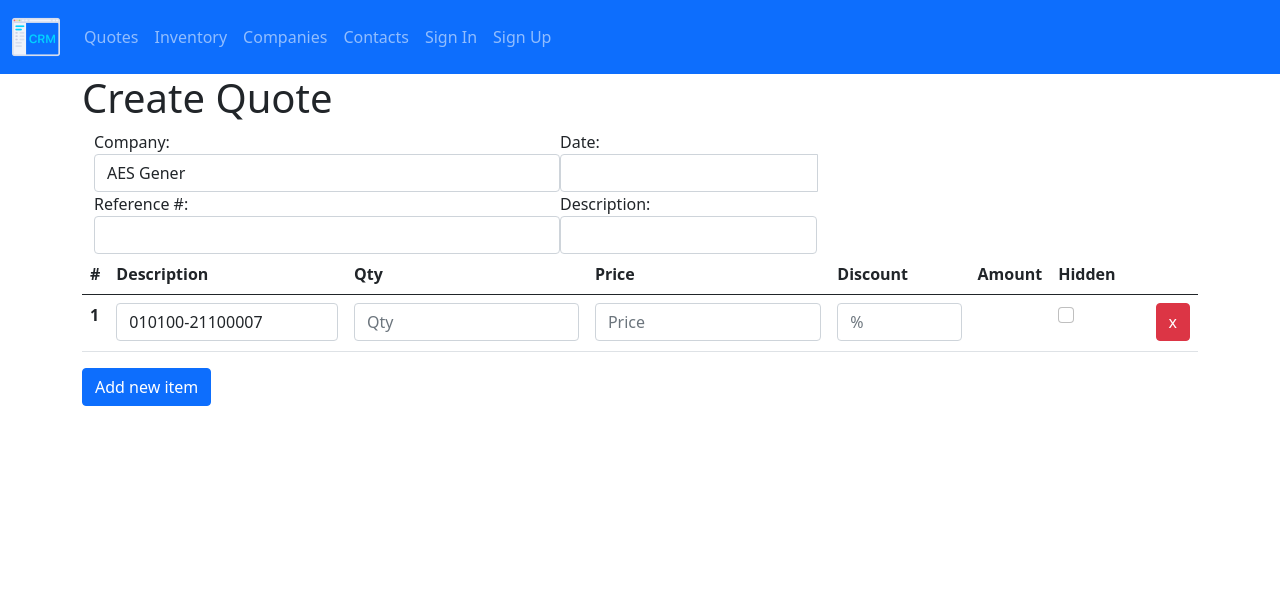
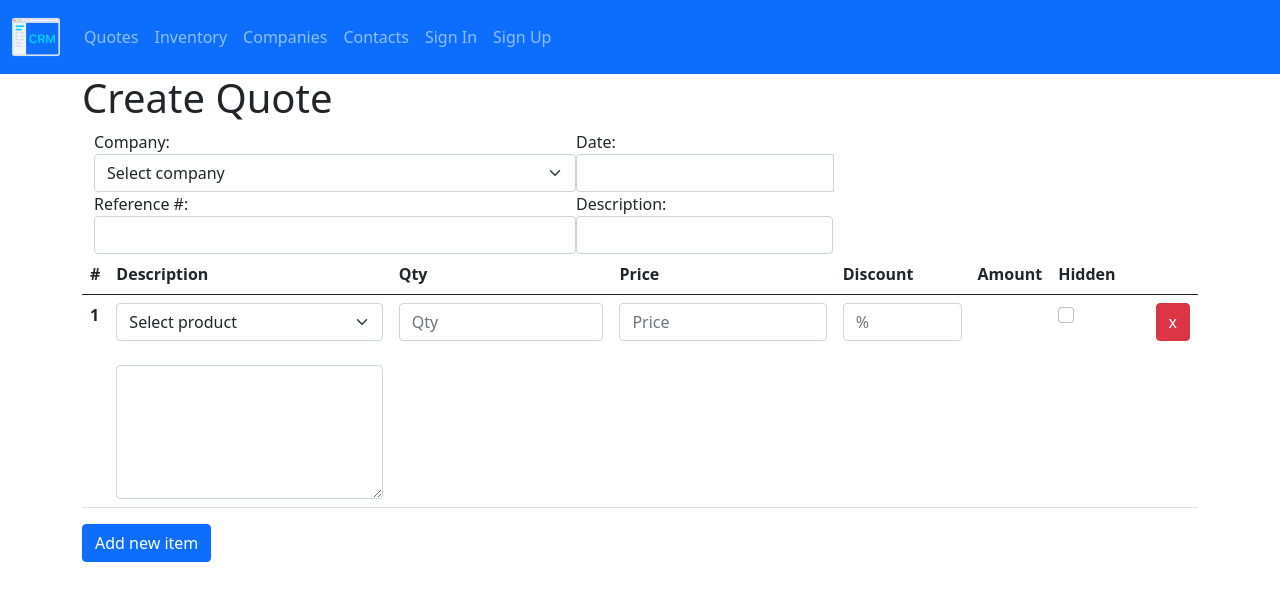
Before and after one commit to carlossgv/personalcrm-repo, a Django app: page /quote/create-quote in a window 1280 px wide. Shown: the top 601 px of the page. Run offline with Django 3.2, Linux system fonts and the light colour scheme; data comes from the database, SQL or seed files in the repository; both versions use the stored data as it was after the commit; some libraries are stand-ins or nearby versions.

Commit message:
product information in create quote implemented

```diff
--- a/personalcrm/quote/static/quote/js/main.js
+++ b/personalcrm/quote/static/quote/js/main.js
@@ -5,27 +5,49 @@
     new_quote_button.click(() => (location.href = 'create-quote'));
   }
 
-  $('.price, .qty, .discount').keyup((event) => {
-    let tr = event.target.closest('tr');
+  $('.datepicker').datepicker();
+
+  $('.product-select').change((e) => {
+    let tr = e.target.closest('tr');
+    updateProduct(tr);
+  });
+
+  $('.price, .qty, .discount').keyup((e) => {
+    let tr = e.target.closest('tr');
     updateAmount(tr);
   });
 
-  $('.deleteRowButton').click((event) => {
-    let tr = event.target.closest('tr');
+  $('.deleteRowButton').click((e) => {
+    let tr = e.target.closest('tr');
     deleteRow(tr);
+  });
+
+  $('.hiddenCheck').click((e) => {
+    let checkbox = e.target;
+    let tr = e.target.closest('tr');
+    hideRow(tr, checkbox);
   });
 
   $('#new-item').click(() => addNewLine());
 
-  $('.hiddenCheck').click((event) => {
-    let checkbox = event.target;
-    let tr = event.target.closest('tr');
-    hideRow(tr, checkbox);
-  });
-
-  $('.datepicker').datepicker();
   console.log('Document loaded!');
 });
+
+function updateProduct(tr) {
+  let pn = $(tr).find('.product-select').val();
+  if (pn === 'Select product') {
+    $(tr).find('.product-title').html('');
+    $(tr).find('.product-description').html('');
+  } else {
+    fetch(`product/${pn}`)
+      .then((response) => response.json())
+      .then((data) => {
+        $(tr).find('.product-title').html(data['title']);
+        $(tr).find('.product-brand').html(`Brand: ${data['brand']}`);
+        $(tr).find('.product-description').html(data['description']);
+      });
+  }
+}
 
 function updateAmount(tr) {
   let qty = $(tr).find('.qty').val();
@@ -86,6 +108,11 @@
         let tr = event.target.closest('tr');
         hideRow(tr, checkbox);
       });
+
+      $('.product-select').change((e) => {
+        let tr = e.target.closest('tr');
+        updateProduct(tr);
+      });
     });
 }
 
@@ -97,9 +124,13 @@
     '</th>' +
     '                        <td class="description-column">' +
     '                            <div class="form-group">' +
-    '                                <select class="form-control" id="companySelect">' +
+    '                                <select class="form-select product-select">' +
+    '                                <option selected>Select product</option>' +
     `                                ${products}` +
     '                                </select>' +
+    '                                <label class="product-title"></label>' +
+    '                                <label class="product-brand"></label>' +
+    '                                <textarea class="form-control product-description" name="product-description" id="" cols="30" rows="5"></textarea>' +
     '                            </div>' +
     '                        </td>' +
     '                        <td class="qty-column">' +
@@ -116,7 +147,6 @@
     '                            <div class="form-group">' +
     '                                <input type="number" class="form-control discount" id="discount" placeholder="%" min="0.01" max="99.99">' +
     '                            </div>' +
-    // '                            <div>%</div>' +
     '                        </td>' +
     '                        <td class="amount-column">' +
     '                            <div class="amount"></div>' +
--- a/personalcrm/quote/templates/quote/create-quote.html
+++ b/personalcrm/quote/templates/quote/create-quote.html
@@ -7,7 +7,8 @@
             <div id="general-first">
                 <div class="form-group">
                     <label for="companySelect">Company:</label>
-                    <select class="form-control" id="companySelect">
+                    <select class="form-select" id="companySelect">
+                        <option selected>Select company</option>
                         {% for company in company_options %}
                         <option>{{ company }}</option>
                         {% endfor %}
@@ -53,11 +54,15 @@
                         <th scope="row">1</th>
                         <td class="description-column">
                             <div class="form-group">
-                                <select class="form-control" id="companySelect">
+                                <select class="form-select product-select">
+                                    <option selected>Select product</option>
                                     {% for product in product_options %}
                                     <option>{{ product }}</option>
                                     {% endfor %}
                                 </select>
+                                <label class="product-title"></label>
+                                <label class="product-brand"></label>
+                                <textarea class="form-control product-description" name="product-description" id="" cols="30" rows="5"></textarea>
                             </div>
                         </td>
                         <td class="qty-column">
--- a/personalcrm/quote/urls.py
+++ b/personalcrm/quote/urls.py
@@ -10,4 +10,9 @@
         views.request_product_options,
         name="request-product-options",
     ),
+    path(
+        "product/<str:pn>",
+        views.get_product_info,
+        name="product-info",
+    ),
 ]
--- a/personalcrm/quote/views.py
+++ b/personalcrm/quote/views.py
@@ -30,3 +30,10 @@
     product_options = [d["pn"] for d in product_options]
 
     return JsonResponse({"product_options": product_options})
+
+
+def get_product_info(request, pn):
+
+    product = Product.objects.get(pn=pn)
+
+    return JsonResponse(product.serialize(), safe=False)
```
Also changed, not shown: personalcrm/quote/models.py (+15 -1 lines), personalcrm/db.sqlite3, personalcrm/quote/migrations/0003_quote_note.py (added).
